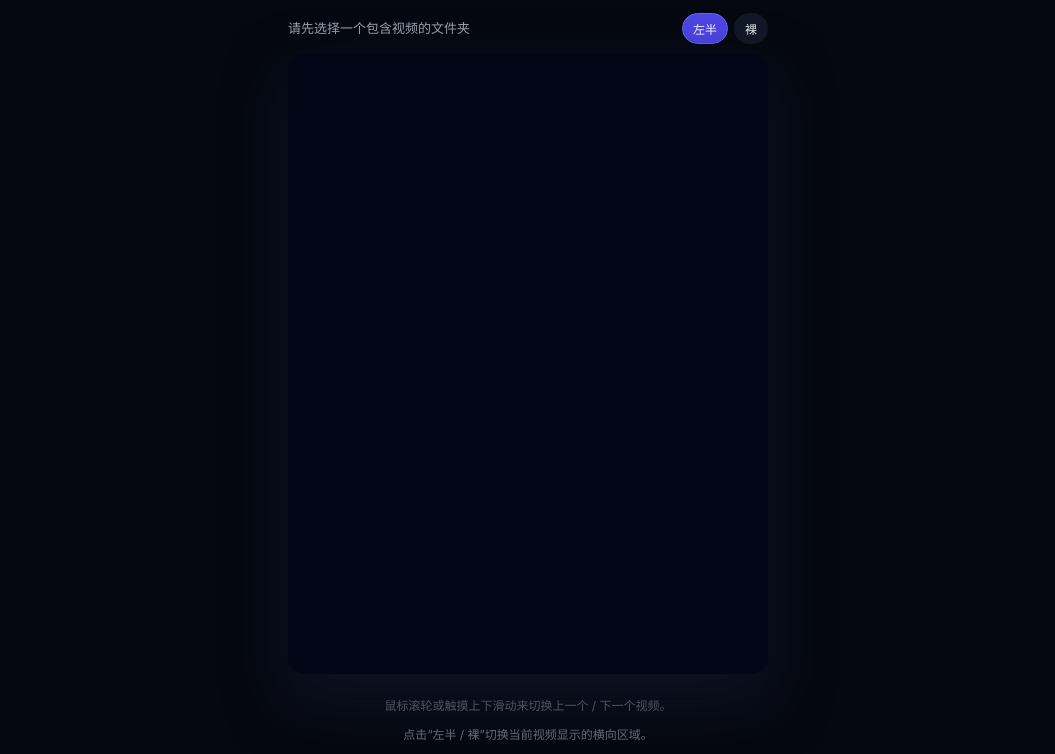
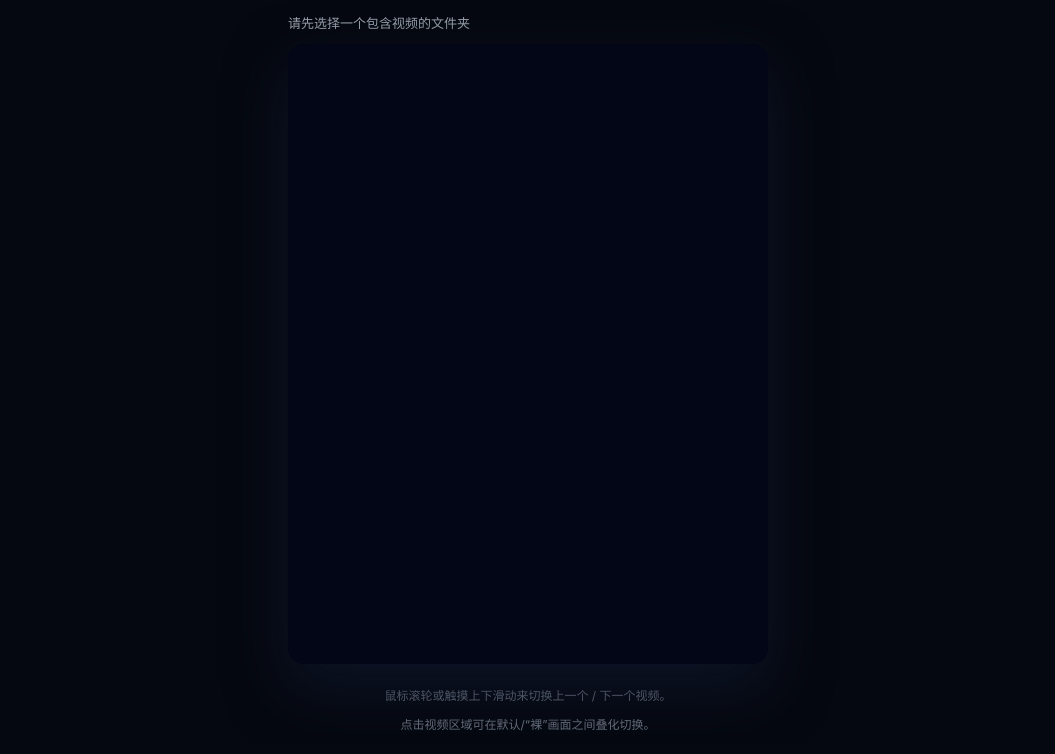
Before and after one commit to wenhaostudio001/-1, a plain HTML site: page index.html in a window 1280 px wide. Shown: the part 74-828 px from the top of the page, without its empty margins (112-1167 px from the left). Drawn offline with Linux system fonts and the light colour scheme.

Commit message:
index.html

```diff
--- a/index.html
+++ b/index.html
@@ -28,10 +28,7 @@
           <span id="statusText">请先选择一个包含视频的文件夹</span>
           <span id="counterText" class="counter"></span>
         </div>
-        <div class="info-right">
-          <button id="halfLeftBtn" class="btn small primary active">左半</button>
-          <button id="halfRightBtn" class="btn small primary">裸</button>
-        </div>
+        <div class="info-right"></div>
       </div>
 
       <div class="player-outer">
@@ -41,18 +38,16 @@
             id="videoLeft"
             class="video-element video-left"
             playsinline
-            muted
           ></video>
           <video
             id="videoRight"
             class="video-element video-right"
             playsinline
-            muted
           ></video>
         </div>
         <div class="hint">
           <p>鼠标滚轮或触摸上下滑动来切换上一个 / 下一个视频。</p>
-          <p>点击“左半 / 裸”切换当前视频显示的横向区域。</p>
+          <p>点击视频区域可在默认/“裸”画面之间叠化切换。</p>
         </div>
       </div>
     </main>
```
